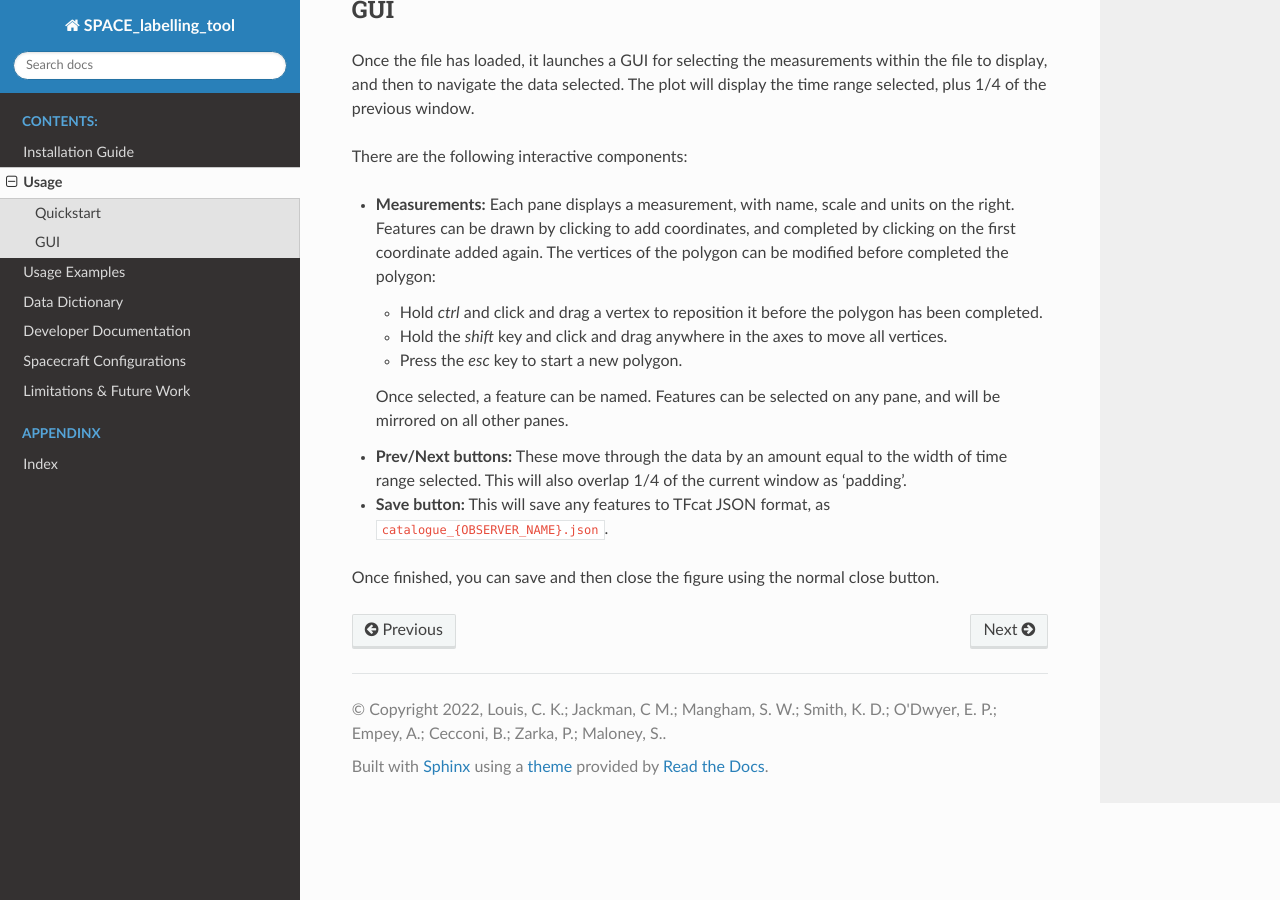
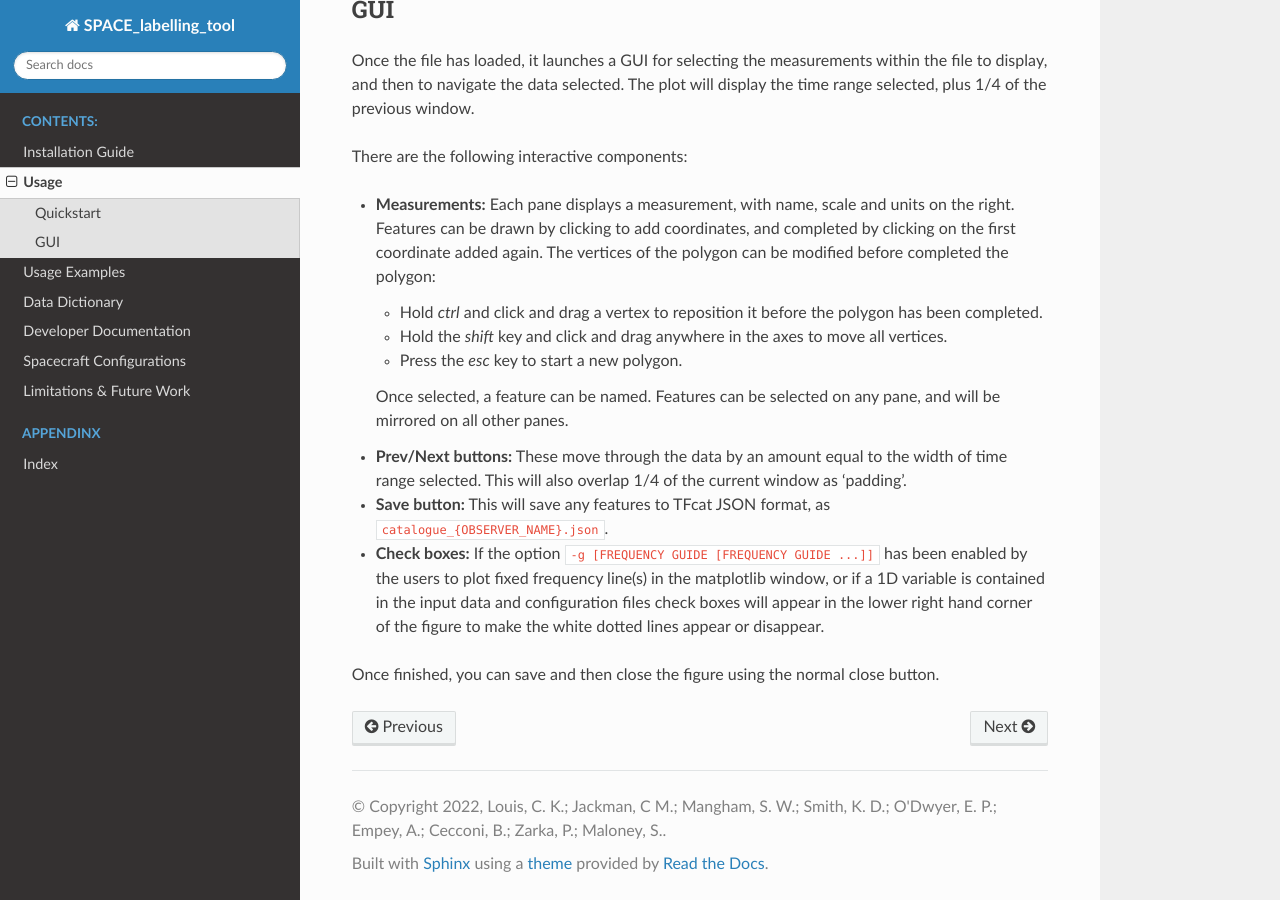
Before and after one commit to CorentinLouis/SPACE_labelling_tool, a Sphinx documentation site: the page built from docs/source/quickstart.md, in a window 1280 px wide and 900 px high, scrolled down 1336 px. Built offline with Sphinx 7.4.7 and the Read the Docs theme 2.0.0, drawn with Linux system fonts in a browser that asks for light colours.

Commit message:
Updating doc

```diff
--- a/docs/source/quickstart.md
+++ b/docs/source/quickstart.md
@@ -53,5 +53,6 @@ There are the following interactive components:
 * **Prev/Next buttons:** These move through the data by an amount equal to the width of time range selected.
   This will also overlap 1/4 of the current window as 'padding'.
 * **Save button:** This will save any features to TFcat JSON format, as `catalogue_{OBSERVER_NAME}.json`.
+* **Check boxes:** If the option `-g [FREQUENCY GUIDE [FREQUENCY GUIDE ...]]` has been enabled by the users to plot fixed frequency line(s) in the matplotlib window, or if a 1D variable is contained in the input data and configuration files check boxes will appear in the lower right hand corner of the figure to make the white dotted lines appear or disappear.
 
 Once finished, you can save and then close the figure using the normal close button.
```
Also changed, not shown: README.md (+2 -1 lines).
